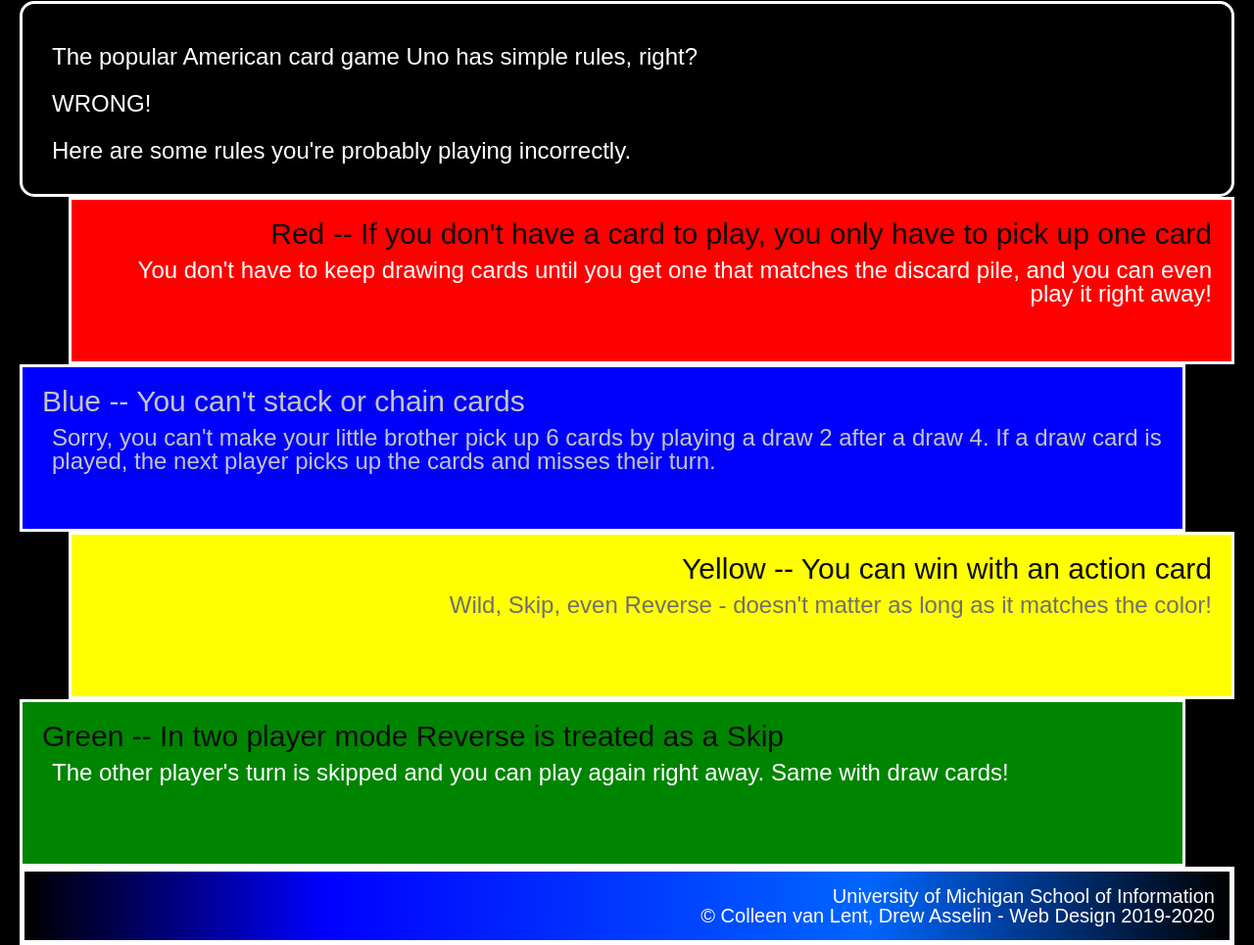
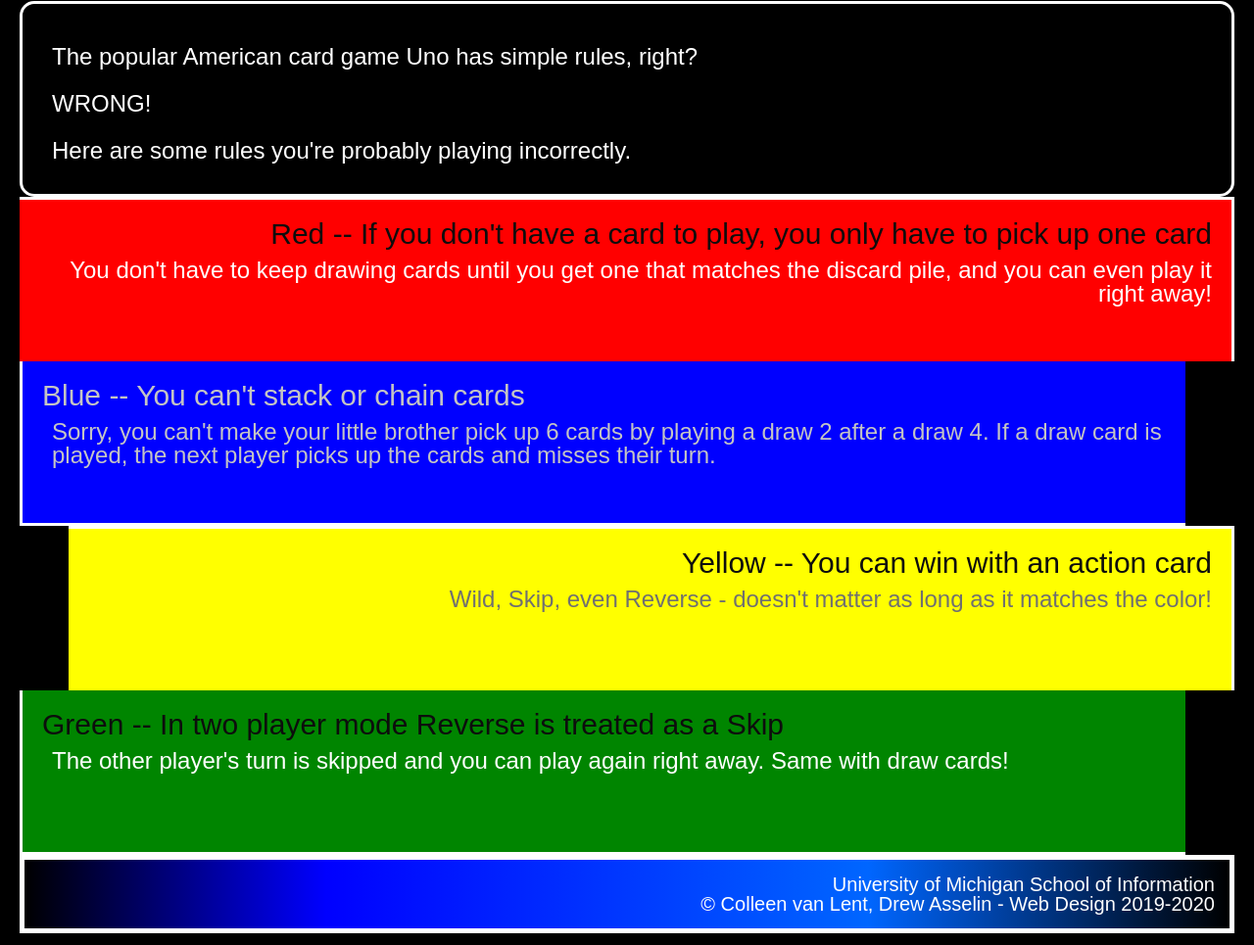
Before and after one commit to nikki0709/hw2-f24, a plain HTML site: page index.html in a window 1280 px wide. Shown: the part 327-1292 px from the top of the page at 98% size. Drawn offline with Linux system fonts and the light colour scheme.

Commit message:
Add files via upload

```diff
--- a/css/style.css
+++ b/css/style.css
@@ -1,5 +1,5 @@
 body{
-    font-family: arial, Verdana, sans-serif;
+    font-family: Arial, Verdana;
     background-color: #000000;
     color: #FFFFFF;
     margin: 20px 20px 0 20px;
@@ -43,15 +43,16 @@ div{
 .red{
     background-color: #FF0000;
     text-align: right;
-    margin-left: 50px;
-    border: 0 0 2px 5px;
+    border-left: 5px;
+    border-bottom: 2px;
 }
 
 .blue{
     background-color: #0000FF;
     text-align: left;
     margin-right: 50px;
-    border: 2px 5px 0 0;
+    border-right: 5px;
+    border-top: 2px;
 }
 
 .blue h2, .blue p{
@@ -62,7 +63,8 @@ div{
     background-color: #ffff00;
     text-align: right;
     margin-left: 50px;
-    border: 0 0 2px 5px;
+    border-bottom: 2px;
+    border-left: 5px;
 }
 
 .yellow p{
@@ -73,7 +75,8 @@ div{
     background-color: #008500;
     text-align: left;
     margin-right: 50px;
-    border: 2px 5px 0 0;
+    border-right: 5px;
+    border-top: 2px;
 }
 
 footer {
```
